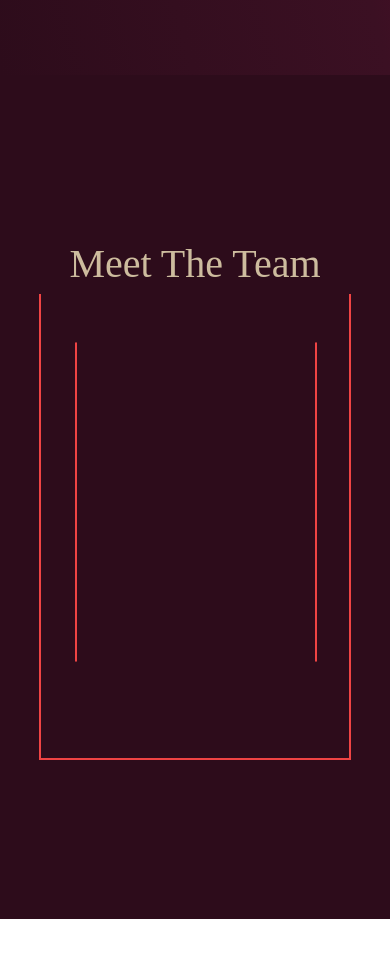
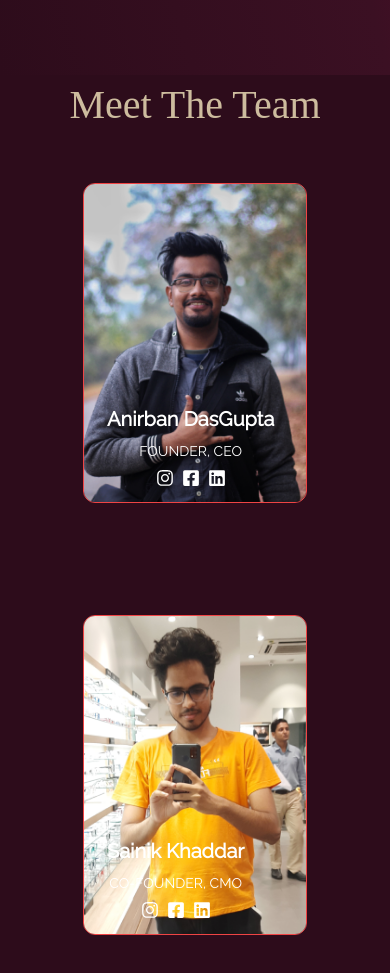
Before and after one commit to akash0708/pegman-web, a Next.js app: page / in a window 390 px wide. Shown: the part 5460-6433 px from the top of the page. Before the commit the page ends 6379 px from the top, so only its background shows below. Built offline with nearby package versions, Linux system fonts and the light colour scheme; a web font is replaced by a local one.

Commit message:
responsiveness added to meet the team

```diff
--- a/app/page.js
+++ b/app/page.js
@@ -2,7 +2,9 @@ import Image from "next/image";
 import Link from "next/link";
 import { FaGooglePlay } from "react-icons/fa";
 import { FaApple } from "react-icons/fa";
-import { BsApple } from "react-icons/fa";
+import { FaFacebookSquare } from "react-icons/fa";
+import { FaInstagram } from "react-icons/fa";
+import { FaLinkedin } from "react-icons/fa";
 
 export default function Home() {
   return (
@@ -211,7 +213,7 @@ export default function Home() {
             Meet The Team
           </span>
         </div>
-        <div className="content border-2 border-t-0 border-red-500 w-4/5 h-fit flex flex-row items-center justify-center gap-60 p-12 pb-24">
+        <div className="content sm:border-2 sm:border-t-0 sm:border-red-500 w-4/5 h-fit flex flex-col sm:flex-row items-center justify-center gap-28 sm:gap-60 p-12 pb-24">
           <div className="image_card h-80 w-56 relative">
             <Image
               src="/anirban.png"
@@ -219,6 +221,17 @@ export default function Home() {
               fill
               className="object-cover rounded-xl border border-red-500"
             />
+            <div className="absolute flex flex-col gap-2 items-center bottom-4 left-6 text-white">
+              <p className="font-Raleway text-xl font-semibold">
+                Anirban DasGupta
+              </p>
+              <p className="uppercase font-Raleway text-sm">founder, ceo</p>
+              <div className="socials flex flex-row gap-2 text-lg">
+                <FaInstagram />
+                <FaFacebookSquare />
+                <FaLinkedin />
+              </div>
+            </div>
           </div>
           <div className="image_card h-80 w-56 relative">
             <Image
@@ -227,6 +240,17 @@ export default function Home() {
               fill
               className="object-cover rounded-xl border border-red-500"
             />
+            <div className="absolute flex flex-col gap-2 items-center bottom-4 left-6 text-white">
+              <p className="font-Raleway text-xl font-semibold">
+                Sainik Khaddar
+              </p>
+              <p className="uppercase font-Raleway text-sm">co-founder, cmo</p>
+              <div className="socials flex flex-row gap-2 text-lg">
+                <FaInstagram />
+                <FaFacebookSquare />
+                <FaLinkedin />
+              </div>
+            </div>
           </div>
         </div>
       </section>
```
